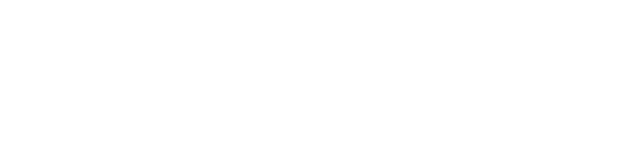
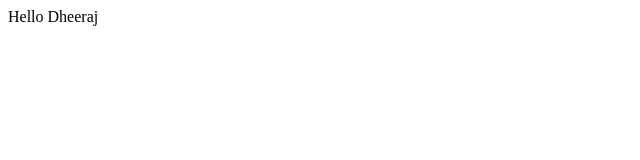
Before and after one commit to Abhirajsinha15/project-x, a plain HTML site: page index.html in a window 1280 px wide. Shown: the whole page, without its empty margins (0-640 px from the left). Drawn offline with Linux system fonts and the light colour scheme.

Commit message:
Changed from dheeraj

```diff
--- a/index.html
+++ b/index.html
@@ -7,6 +7,6 @@
     <title>Document</title>
 </head>
 <body>
-
+    Hello Dheeraj
 </body>
 </html>
```
